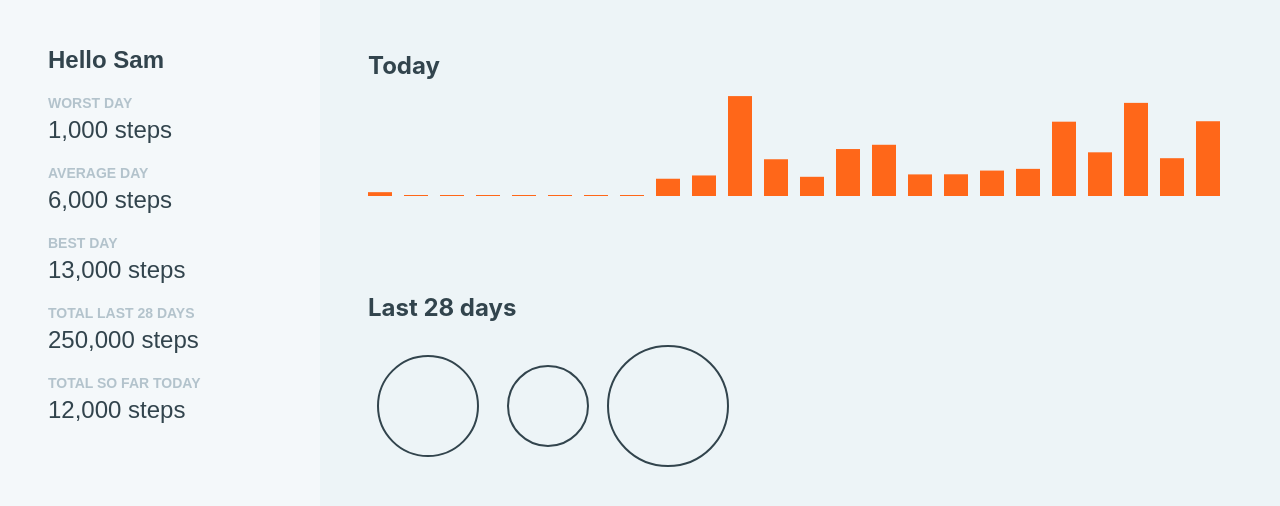
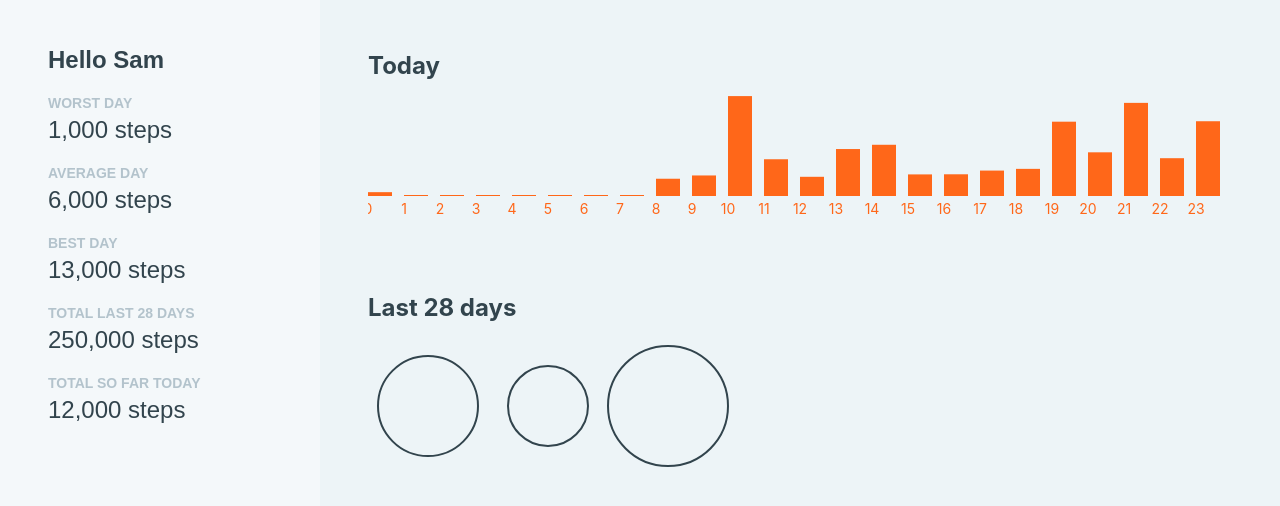
Before and after one commit to Clupai8o0/superhi-d3-step-count, a plain HTML site: page index.html in a window 1280 px wide. Shown: the top 506 px of the page. Drawn offline with Linux system fonts and the light colour scheme; a web font is replaced by a local one.

Commit message:
adding bottom text layout

```diff
--- a/css/style.css
+++ b/css/style.css
@@ -65,3 +65,9 @@ circle {
 	stroke-width: 2;
 	fill: none;
 }
+
+text {
+	fill: var(--primary-orange);
+	text-anchor: middle;
+	font-size: 14px;
+}
--- a/js/script.js
+++ b/js/script.js
@@ -1,9 +1,11 @@
 const todaySvg = d3.select("svg");
 
+//* Adding a range limiter
 const barScale = d3.scaleLinear()
 	.domain([0, 2000])
 	.range([1, 112])
 
+//* Creating the bars
 todaySvg
 	.selectAll("rect") // selecting if there are any rects
 	.data(todayData)
@@ -13,3 +15,13 @@ todaySvg
 	.attr("y", (d) => 112 - barScale(d))
 	.attr("width", 24)
 	.attr("height", (d) => barScale(d));
+
+//* Adding text
+todaySvg
+	.selectAll("text")
+	.data(todayData)
+	.enter()
+	.append("text")
+	.attr("x", (d, i) => i * 36)
+	.attr("y", 130)
+	.text((d, i) => i)
```
